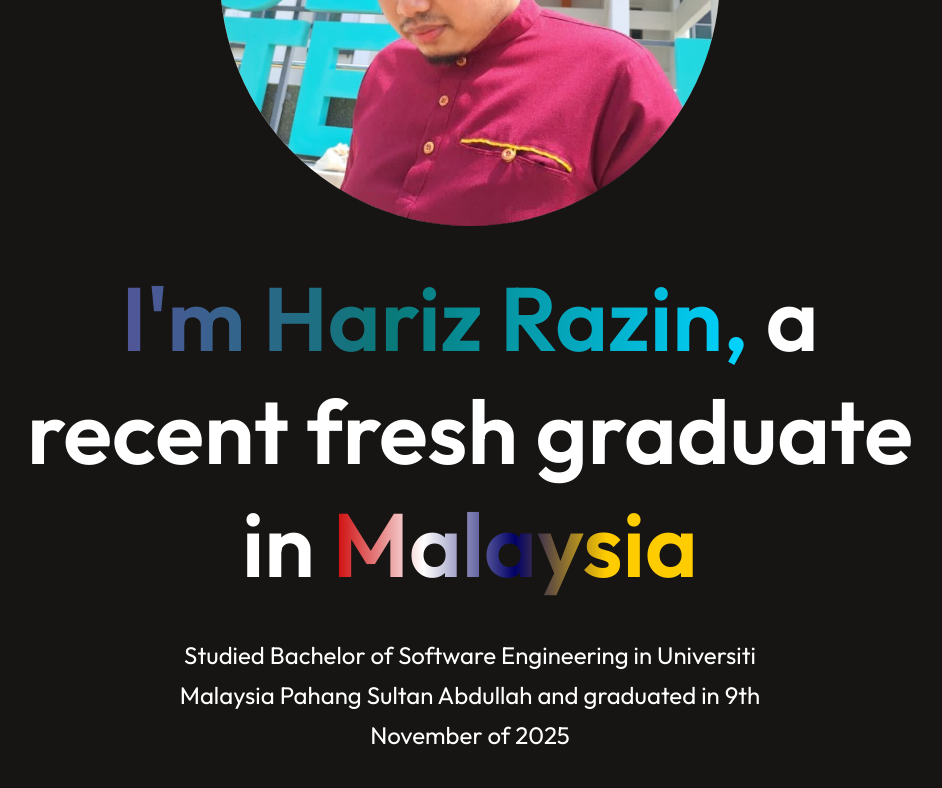
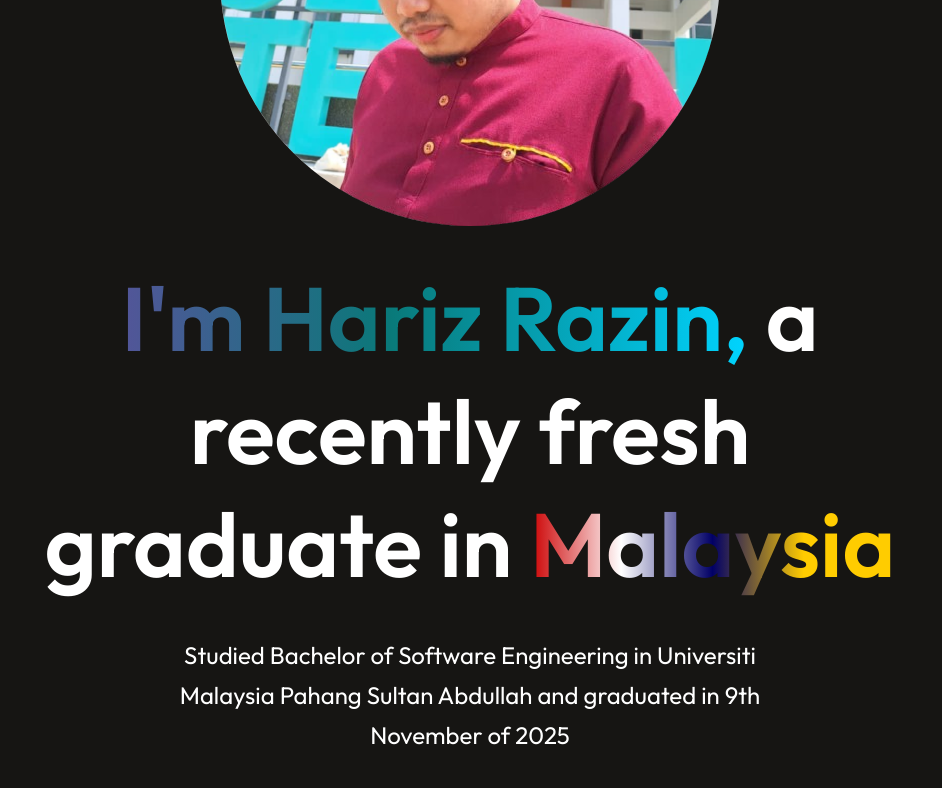
Before and after one commit to Zeyynn/RazinPortfolioReactJS, a React (Vite) app: page / in a window 1280 px wide. Shown: the part 560-1348 px from the top of the page, without its empty margins (170-1112 px from the left). Built offline with nearby package versions, Linux system fonts and the light colour scheme.

Commit message:
grammar error

```diff
--- a/src/Components/Navbar/Hero/Hero.jsx
+++ b/src/Components/Navbar/Hero/Hero.jsx
@@ -10,7 +10,7 @@ const Hero = () => {
 
         <div id='home' className="hero">
         <img src={profile_img} className="profile-image" alt =""/>
-        <h1><span className='hero-name'>I'm Hariz Razin,</span> a recent fresh graduate in <span className='hero-country'>Malaysia</span></h1>
+        <h1><span className='hero-name'>I'm Hariz Razin,</span> a recently fresh graduate in <span className='hero-country'>Malaysia</span></h1>
         <p>Studied Bachelor of Software Engineering in Universiti Malaysia Pahang Sultan Abdullah and graduated in 9th November of 2025</p>
         <div className="hero-action">                         {/*Profile Links to Github and Linkedin*/}
             <div className="hero-connect"><AnchorLink className='anchor-link' offset={50} href='#contact'>Connect With Me</AnchorLink></div>
```
